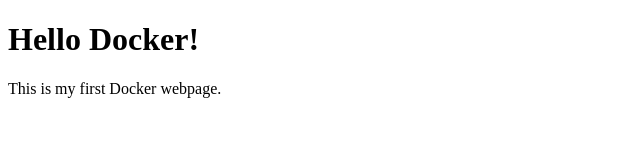
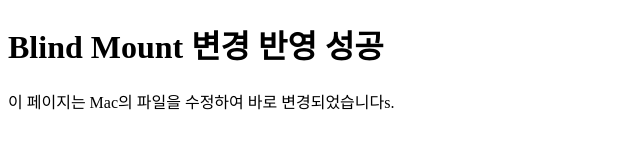
Before and after one commit to Gabie70/Misson-1, a plain HTML site: page app/index.html in a window 1280 px wide. Shown: the whole page, without its empty margins (0-640 px from the left). Drawn offline with Linux system fonts and the light colour scheme.

```diff
--- a/app/index.html
+++ b/app/index.html
@@ -4,7 +4,17 @@
     <title>Mission 1</title>
 </head>
 <body>
-    <h1>Hello Docker!</h1>
-    <p>This is my first Docker webpage.</p>
+    <h1>Blind Mount 변경 반영 성공<!DOCTYPE html>
+    <html lang="en">
+    <head>
+        <meta charset="UTF-8">
+        <meta name="viewport" content="width=device-width, initial-scale=1.0">
+        <title>Document</title>
+    </head>
+    <body>
+
+    </body>
+    </html></h1>
+    <p>이 페이지는 Mac의 파일을 수정하여 바로 변경되었습니다s.</p>
 </body>
 </html>
```
Also changed, not shown: 1 other file.
